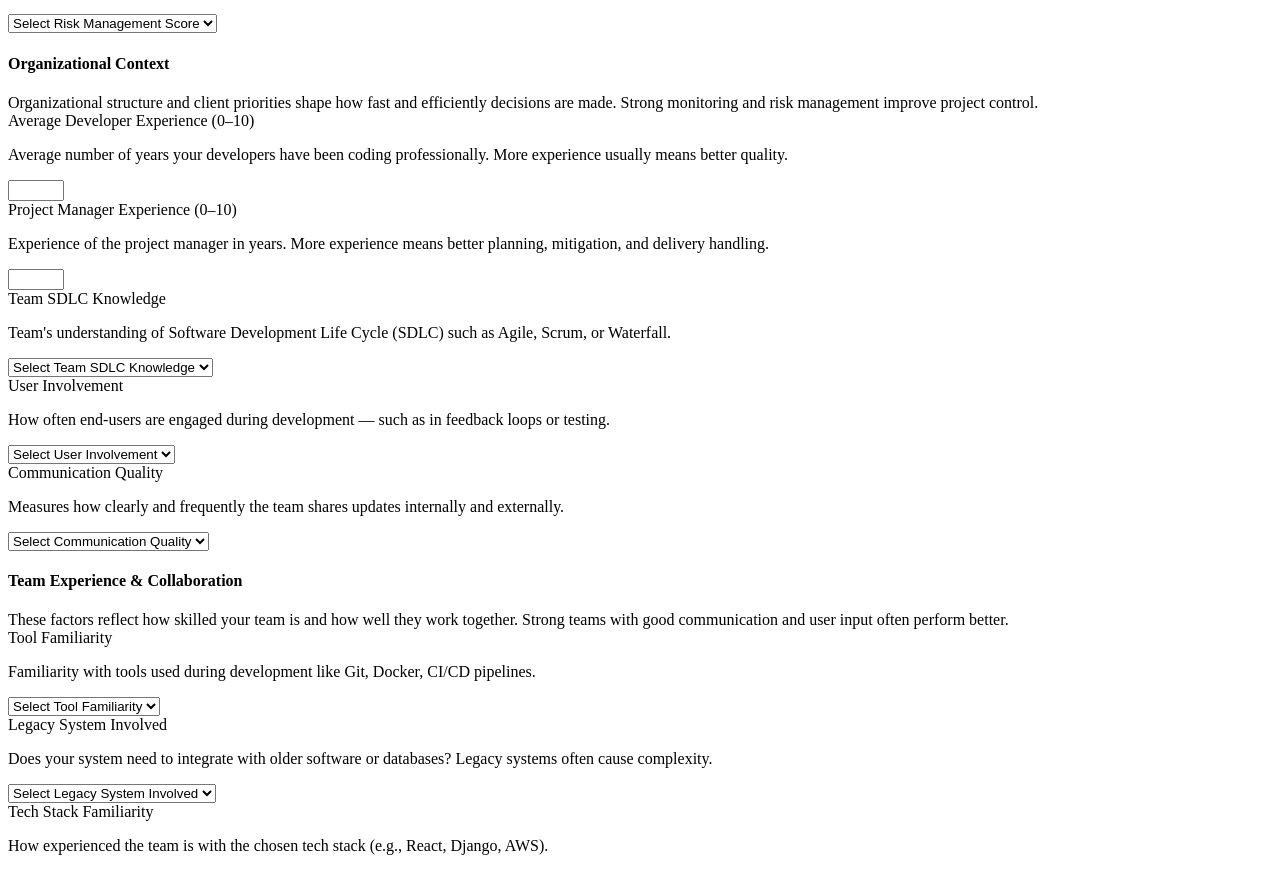
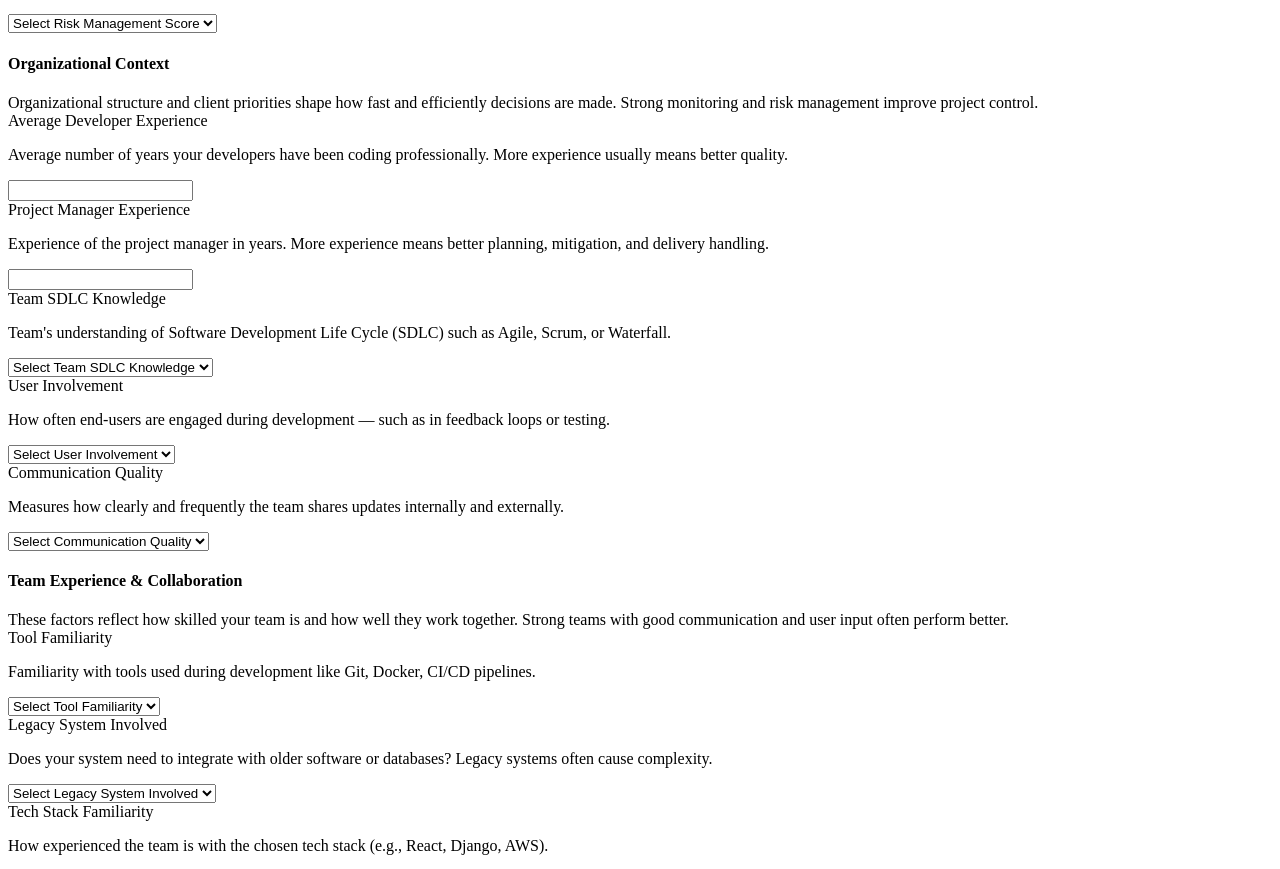
Before and after one commit to TargaryenLabs/softsight-web, a Next.js app in the folder frontend/: page /ForecastPage in a window 1280 px wide. Shown: the part 1048-1917 px from the top of the page. Built offline with nearby package versions, Linux system fonts and the light colour scheme.

Commit message:
Forms values Edited

```diff
--- a/frontend/src/components/ForecastPage/ForecastingForm.tsx
+++ b/frontend/src/components/ForecastPage/ForecastingForm.tsx
@@ -197,7 +197,7 @@ const ForecastingForm = () => {
             <div className="md:col-span-2 grid grid-cols-1 md:grid-cols-2 gap-6">
               <div>
                 <label className="block font-semibold text-gray-700 mb-1">
-                  Average Developer Experience (0–10)
+                  Average Developer Experience
                 </label>
                 <p className="text-sm  text-gray-500 mb-[10px]">
                   Average number of years your developers have been coding
@@ -207,7 +207,6 @@ const ForecastingForm = () => {
                   type="number"
                   name="avg_dev_experience"
                   min="0"
-                  max="10"
                   value={form.avg_dev_experience}
                   onChange={handleChange}
                   className="w-full border mt-[15px]  border-gray-300 rounded-md px-3 py-2 focus:outline-none focus:ring-2 focus:ring-blue-500"
@@ -216,7 +215,7 @@ const ForecastingForm = () => {
               </div>
               <div>
                 <label className="block font-semibold text-gray-700 mb-1">
-                  Project Manager Experience (0–10)
+                  Project Manager Experience
                 </label>
                 <p className="text-sm  text-gray-500 mb-[10px]">
                   Experience of the project manager in years. More experience
@@ -226,7 +225,6 @@ const ForecastingForm = () => {
                   type="number"
                   name="pm_experience"
                   min="0"
-                  max="10"
                   value={form.pm_experience}
                   onChange={handleChange}
                   className="w-full border mt-[15px]  border-gray-300 rounded-md px-3 py-2 focus:outline-none focus:ring-2 focus:ring-blue-500"
```
